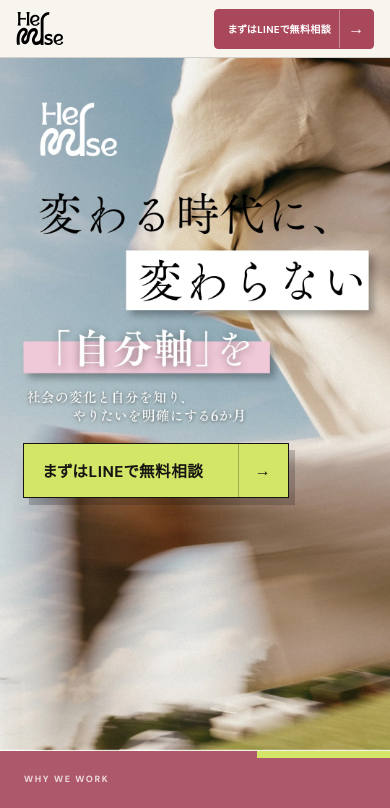
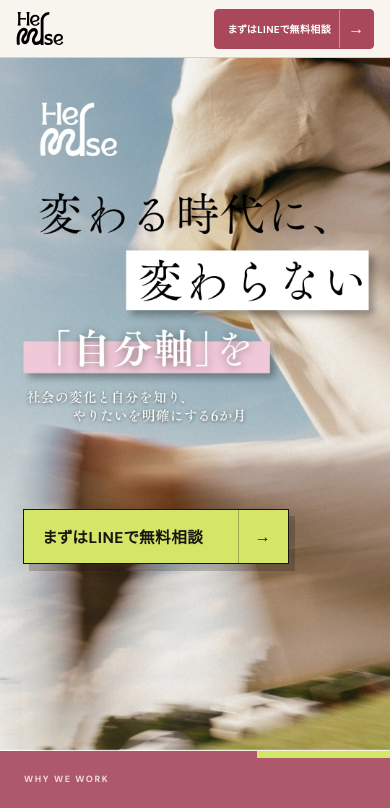
Before and after one commit to hikaru-tell/prego-hermuse-lp, a Next.js app: page / in a window 390 px wide. Shown: the top 808 px of the page. Built offline with nearby package versions, Linux system fonts and the light colour scheme; no server answers.

Commit message:
Lower mobile hero CTA

```diff
--- a/app/globals.css
+++ b/app/globals.css
@@ -2072,7 +2072,7 @@ button { font: inherit; }
     line-height: 1.68;
   }
   #her-muse-reference-body-v2 .hmr-kv-cta {
-    top: 55.5%;
+    top: 65%;
     right: auto;
     bottom: auto;
     left: 6%;
```
